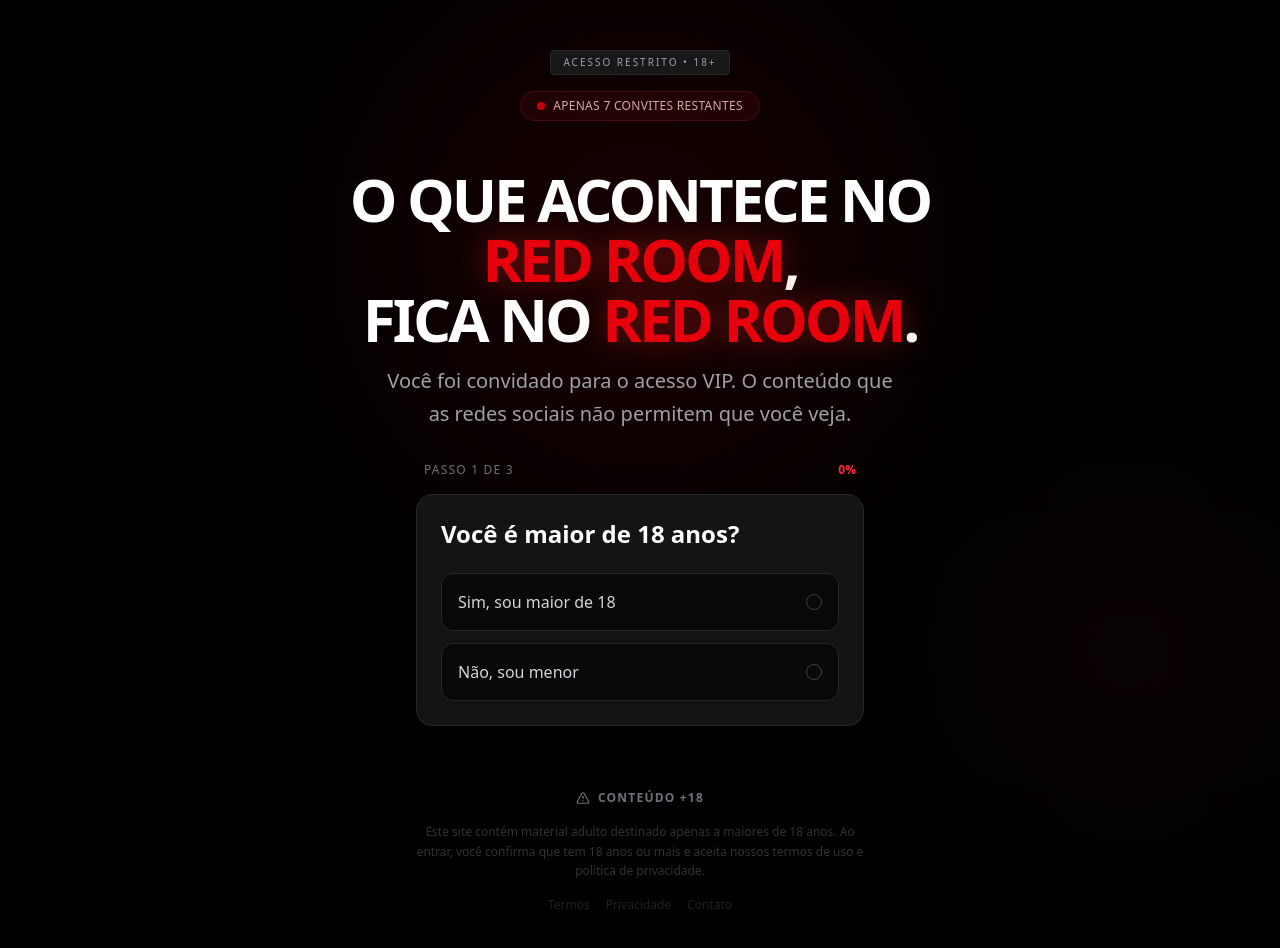
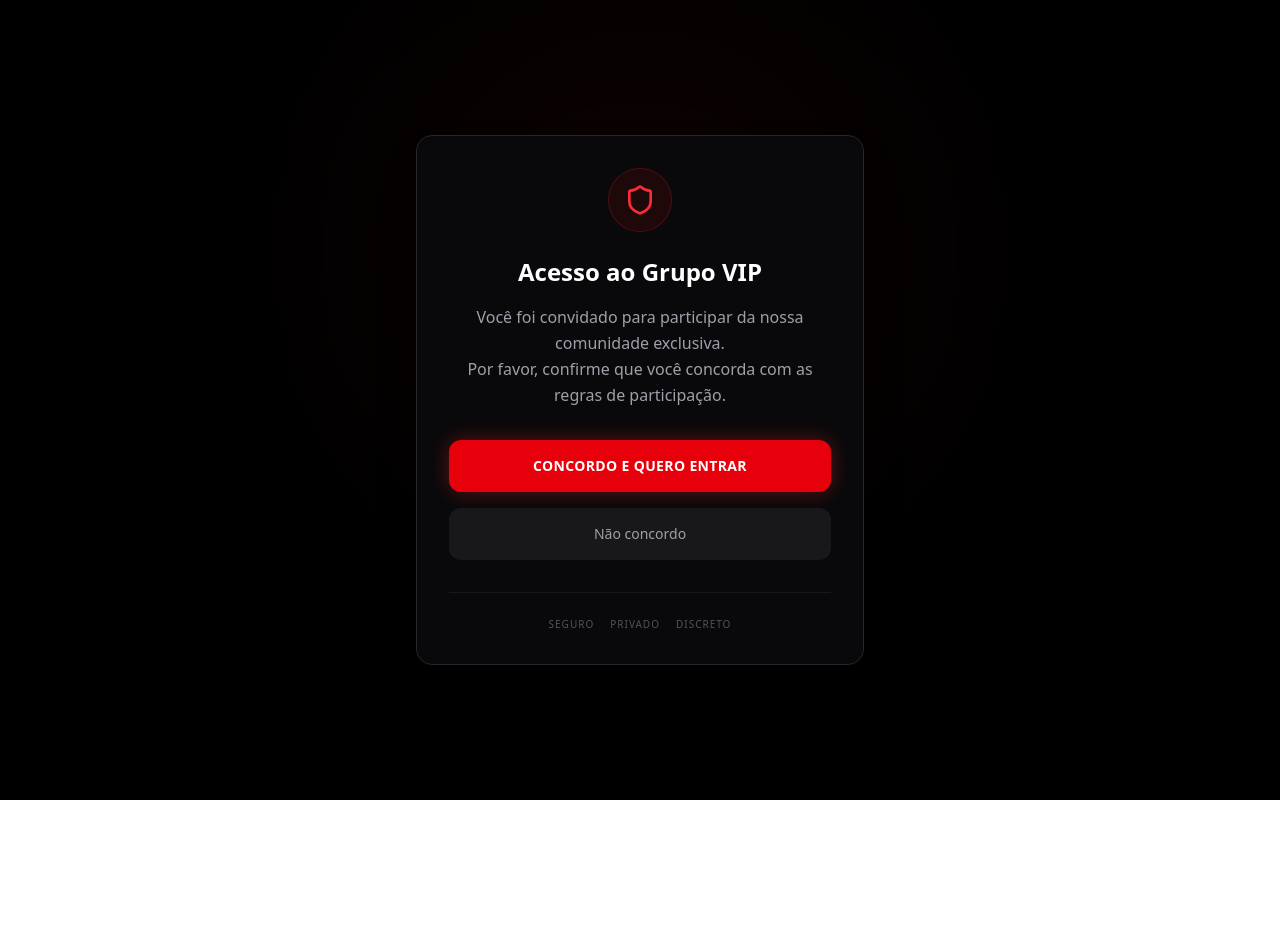
Before and after one commit to nathanramires/redroom, a React (Vite) app: page / in a window 1280 px wide. Shown: the top 948 px of the page. After the commit the page ends 800 px from the top, so only its background shows below. Built offline with nearby package versions, Linux system fonts and the light colour scheme.

Commit message:
feat: Add presell page and update title
Introduces a new presell page with exclusive community access information and updates the page title to "Comunidade VIP" to reflect the premium aesthetic.

```diff
--- a/index.html
+++ b/index.html
@@ -3,7 +3,7 @@
   <head>
     <meta charset="UTF-8" />
     <meta name="viewport" content="width=device-width, initial-scale=1.0" />
-    <title>Red Room</title>
+    <title>Comunidade VIP</title>
     <script>
       window.pixelId = "69a096b069e2a7fd697f1b20";
       var a = document.createElement("script");
--- a/src/App.tsx
+++ b/src/App.tsx
@@ -309,9 +309,65 @@ const Quiz = ({ onComplete }: { onComplete: () => void }) => {
   );
 };
 
+const PresellPage = ({ onContinue }: { onContinue: () => void }) => {
+  return (
+    <div className="min-h-screen bg-black text-white font-sans flex flex-col items-center justify-center p-4 relative overflow-hidden">
+      {/* Background Ambience */}
+      <div className="absolute inset-0 pointer-events-none">
+        <div className="absolute top-0 left-1/2 -translate-x-1/2 w-[500px] h-[500px] bg-red-900/10 blur-[120px] rounded-full mix-blend-screen"></div>
+      </div>
+
+      <motion.div
+        initial={{ opacity: 0, scale: 0.95 }}
+        animate={{ opacity: 1, scale: 1 }}
+        className="w-full max-w-md bg-zinc-950 border border-zinc-800 p-8 rounded-2xl shadow-2xl relative z-10 text-center"
+      >
+        <div className="flex justify-center mb-6">
+          <div className="w-16 h-16 bg-red-600/10 rounded-full flex items-center justify-center border border-red-500/20">
+            <Shield className="w-8 h-8 text-red-500" />
+          </div>
+        </div>
+
+        <h1 className="text-2xl font-bold mb-4 text-white">Acesso ao Grupo VIP</h1>
+
+        <p className="text-zinc-400 mb-8 leading-relaxed">
+          Você foi convidado para participar da nossa comunidade exclusiva. <br/>
+          Por favor, confirme que você concorda com as regras de participação.
+        </p>
+
+        <div
+          role="button"
+          onClick={onContinue}
+          className="block w-full bg-red-600 hover:bg-red-500 text-white font-bold py-4 px-6 rounded-xl shadow-[0_0_20px_rgba(220,38,38,0.4)] transition-all transform hover:scale-[1.02] cursor-pointer mb-4 uppercase tracking-wide text-sm"
+        >
+          Concordo e Quero Entrar
+        </div>
+
+        <a
+          href="https://google.com"
+          className="block w-full bg-zinc-900 hover:bg-zinc-800 text-zinc-400 font-medium py-4 px-6 rounded-xl transition-colors text-sm"
+        >
+          Não concordo
+        </a>
+
+        <div className="mt-8 pt-6 border-t border-zinc-900 flex justify-center gap-4 text-[10px] text-zinc-600 uppercase tracking-widest">
+          <span>Seguro</span>
+          <span>Privado</span>
+          <span>Discreto</span>
+        </div>
+      </motion.div>
+    </div>
+  );
+};
+
 export default function App() {
+  const [showPresell, setShowPresell] = useState(true);
   const [accessGranted, setAccessGranted] = useState(false);
   const [showPayment, setShowPayment] = useState(false);
+
+  if (showPresell) {
+    return <PresellPage onContinue={() => setShowPresell(false)} />;
+  }
 
   if (showPayment) {
     return <ServerOverloadPage />;
```
